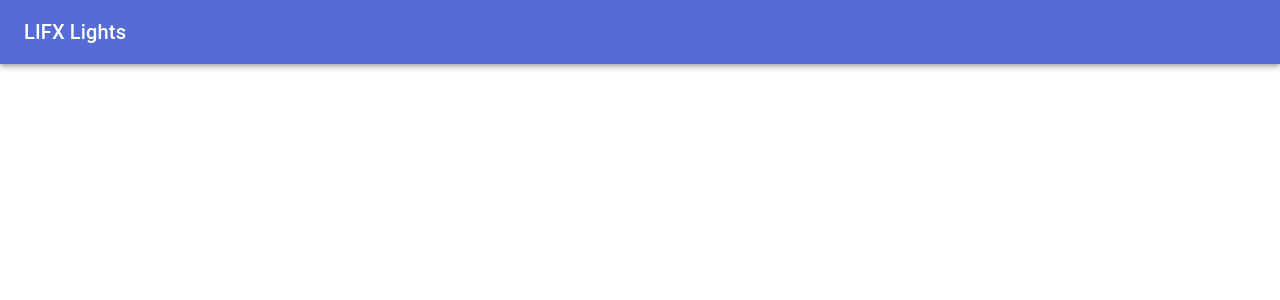
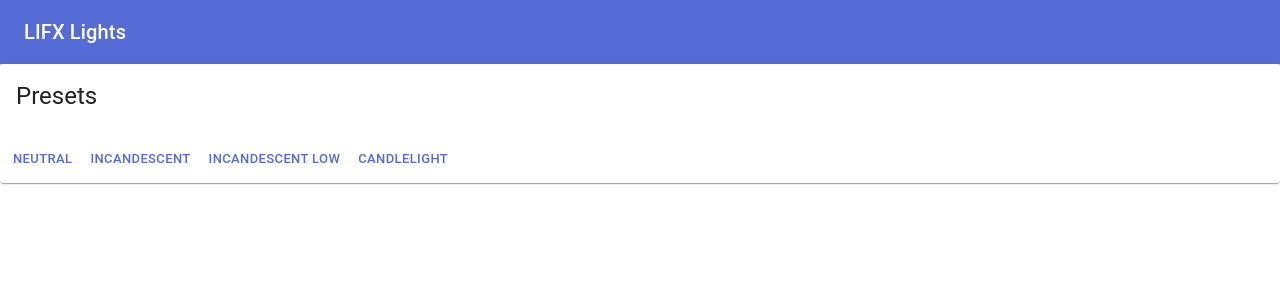
Before and after one commit to groman00/lifx-controller, a React (Create React App) app: page / in a window 1280 px wide. Shown: the top 300 px of the page. Built offline with nearby package versions, Linux system fonts and the light colour scheme.

Commit message:
Add presets.

```diff
--- a/src/components/ColorPanel.jsx
+++ b/src/components/ColorPanel.jsx
@@ -6,7 +6,7 @@ import {
   CardContent,
   Typography
 } from '@material-ui/core';
-import lifxEvents from '../lib/lifxEvents';
+import { setColorState, toColorState } from '../lib/utils';
 
 const defaultState = {
   brightness: .5,
@@ -27,7 +27,7 @@ const ColorPanel = ({ initialState, selector, fullColor }) => {
   const [brightness, setBrightness] = useState(initial.brightness);
   const [kelvin, setKelvin] = useState(initial.color.kelvin);
   const slidersChanged = () => {
-    lifxEvents.setColorState(selector, `hue:${hue} saturation:${saturation} brightness:${brightness} kelvin:${kelvin}`);
+    setColorState(selector, toColorState(hue, saturation, brightness, kelvin));
   };
   return (
     <>
--- /dev/null
+++ b/src/components/Presets.jsx
@@ -0,0 +1,36 @@
+import React from 'react';
+import Typography from '@material-ui/core/Typography';
+import Card from '@material-ui/core/Card';
+import CardContent from '@material-ui/core/CardContent';
+import CardActions from '@material-ui/core/CardActions';
+import Button from '@material-ui/core/Button';
+import presets from '../config/presets';
+import { setColorState, toColorState } from '../lib/utils';
+
+const Presets = () => {
+  return (
+    <Card>
+      <CardContent>
+        <Typography gutterBottom variant="h5" component="h2">
+          Presets
+        </Typography>
+      </CardContent>
+      <CardActions>
+        {
+          presets.map(({ title, value }, i) =>
+            <Button
+              key={i}
+              size="small"
+              color="primary"
+              onClick={() => setColorState('all', toColorState(...value))}
+            >
+              {title}
+            </Button>
+          )
+        }
+      </CardActions>
+    </Card>
+  );
+}
+
+export default Presets;
--- /dev/null
+++ b/src/config/presets.js
@@ -0,0 +1,18 @@
+export default [
+  {
+    title: 'Neutral',
+    value: [0, 0, .9, 3500],
+  },
+  {
+    title: 'Incandescent',
+    value: [0, 0, .75, 2700],
+  },
+  {
+    title: 'Incandescent Low',
+    value: [0, 0, .5, 2700],
+  },
+  {
+    title: 'Candlelight',
+    value: [0, 0, .25, 1500]
+  },
+];
--- /dev/null
+++ b/src/lib/utils.js
@@ -0,0 +1,5 @@
+import lifxEvents from '../lib/lifxEvents';
+
+export const toColorState = (h, s, b, k) => `hue:${h} saturation:${s} brightness:${b} kelvin:${k}`;
+
+export const setColorState = (selector, colorState) => lifxEvents.setColorState(selector, colorState);
--- a/src/pages/Group.jsx
+++ b/src/pages/Group.jsx
@@ -25,7 +25,7 @@ const Detail = ({ context, match }) => {
         Object.keys(config.lights).map(key => config.lights[key]).join(',')
       );
     }
-  }, [config]);
+  }, [config, light]);
 
   // Get intial color state
   useEffect(() => {
--- a/src/pages/Home.jsx
+++ b/src/pages/Home.jsx
@@ -2,19 +2,19 @@ import React from 'react';
 import { withAppContext } from '../components/HOCS';
 import Navigation from '../components/Navigation';
 import LightingCard from '../components/LightingCard';
+import Presets from '../components/Presets';
 
 const Home = ({ context }) => {
   const { lightings } = context;
   return (
     <>
       <Navigation title="LIFX Lights" />
-      <div>
-        {
-          Object.keys(lightings).map(key =>
-            <LightingCard key={key} group={key} lighting={lightings[key]} />
-          )
-        }
-      </div>
+      <Presets />
+      {
+        Object.keys(lightings).map(key =>
+          <LightingCard key={key} group={key} lighting={lightings[key]} />
+        )
+      }
     </>
   );
 }
```
